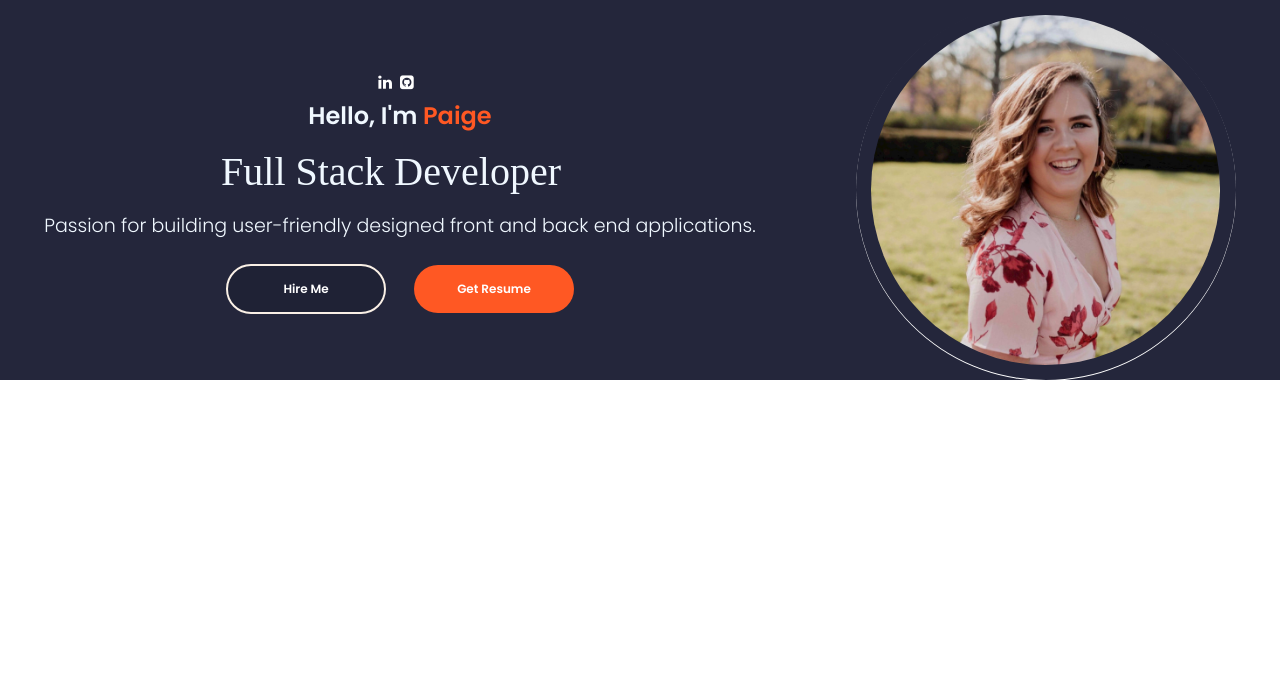
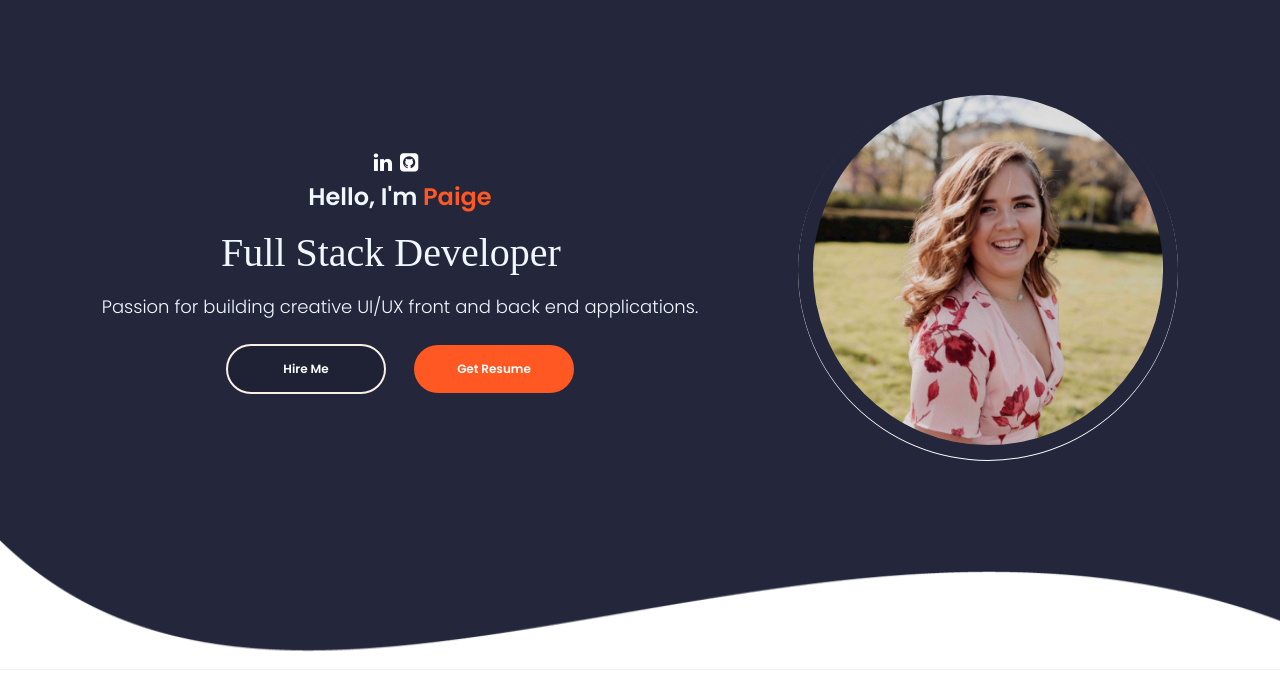
Before and after one commit to paigetiedeman/react-portfolio, a React (Create React App) app: page / in a window 1280 px wide. Shown: the top 690 px of the page. Built offline with nearby package versions, Linux system fonts and the light colour scheme; a web font is replaced by a local one.

Commit message:
WIP: Home folder

```diff
--- a/src/App.js
+++ b/src/App.js
@@ -1,10 +1,10 @@
 import './App.css';
-import Profile from './PortfolioContainer/Home/Profile';
+import Home from './PortfolioContainer/Home/Home'
 
 function App() {
   return (
     <div className="App">
-      <Profile />
+      <Home />
     </div>
   );
 }
--- /dev/null
+++ b/src/PortfolioContainer/Home/Footer/Footer.css
@@ -0,0 +1,25 @@
+.footer-container{
+  height: 17.8%;
+  width: 100%;
+  overflow: hidden;
+  display: flex;
+  justify-content: center;
+}
+
+.footer-parent{
+  width: 100%;
+  height: 100%;
+  max-width: 1920px;
+}
+
+.footer-parent img{
+  max-width: 100%;
+  height: 130px;
+}
+
+@media only screen and (min-width: 1110px){
+  .footer-parent{
+    display: flex;
+    align-items: flex-end;
+  }
+}
--- /dev/null
+++ b/src/PortfolioContainer/Home/Footer/Footer.js
@@ -0,0 +1,13 @@
+import React from 'react';
+import './Footer.css';
+
+export default function Footer() {
+  return (
+    <div className="footer-container">
+      <div className="footer-parent">
+        <img src={require ('../../../assets/Home/shape-bg.png').default} alt='no internet connection'/>
+      </div>
+
+    </div>
+  )
+}
--- /dev/null
+++ b/src/PortfolioContainer/Home/Header/Header.js
@@ -0,0 +1,9 @@
+import React from 'react'
+
+export default function Header() {
+  return (
+    <div>
+
+    </div>
+  )
+}
--- /dev/null
+++ b/src/PortfolioContainer/Home/Home.css
@@ -0,0 +1,7 @@
+.home-container {
+  display: flex;
+  flex-direction: column;
+  justify-content: space-between;
+  min-height: 670px;
+  background-image: url("../../assets/Home/bg.jpg");
+}
--- /dev/null
+++ b/src/PortfolioContainer/Home/Home.js
@@ -0,0 +1,15 @@
+import React from "react";
+import Profile from "./Profile/Profile";
+import Footer from "./Footer/Footer";
+import Header from "./Header/Header";
+import "./Home.css";
+
+export default function Home(props) {
+  return (
+    <div className="home-container" id={props.id || ""}>
+      <Header />
+      <Profile />
+      <Footer />
+    </div>
+  );
+}
--- a/src/PortfolioContainer/Home/Profile.css
+++ b/src/PortfolioContainer/Home/Profile/Profile.css
@@ -5,7 +5,6 @@
   justify-content: center;
   height: 10%;
   min-height: fit-content;
-  background-image: url('../../assets//Home/bg.jpg');
 }
 
 .profile-parent {
@@ -39,7 +38,7 @@
 }
 
 .profile-role-tagline {
-  font-size: 19px;
+  font-size: 18px;
   margin: 5px 0 0 0;
   font-family: "Poppins Light";
 }
@@ -69,7 +68,7 @@
   height: 92%;
   width: 92%;
   border-radius: 50%;
-  background-image: url("../../assets/Home/profile.jpg");
+  background-image: url("../../../assets/Home/profile.jpg");
   background-size: cover;
   background-repeat: no-repeat;
   background-position: center;
@@ -124,7 +123,7 @@
     display: flex;
     justify-content: space-between;
   }
-  .proflie-details {
+  .profile-details {
     margin: 25px 0 0;
   }
   .profile-options .highlighted-btn {
@@ -142,7 +141,7 @@
     width: 275px;
     margin-top: -90px;
   }
-  .proflie-details {
+  .profile-details {
     width: 95%;
   }
 }
--- a/src/PortfolioContainer/Home/Profile.js
+++ b/src/PortfolioContainer/Home/Profile/Profile.js
@@ -1,6 +1,6 @@
-import React from 'react';
-import Typical from 'react-typical';
-import './Profile.css';
+import React from "react";
+import Typical from "react-typical";
+import "./Profile.css";
 
 export default function Profile() {
   return (
@@ -10,10 +10,10 @@ export default function Profile() {
           <div className="colz">
             <div className="colz-icon">
             <a href="https://www.linkedin.com/in/paige-tiedeman">
-              <i className="fa fa-linkedin"></i>
+              <i className="fa fa-linkedin fa-lg"></i>
             </a>
             <a href="https://github.com/paigetiedeman">
-              <i className="fa fa-github-square"></i>
+              <i className="fa fa-github-square fa-lg"></i>
             </a>
             </div>
           </div>
@@ -42,7 +42,7 @@ export default function Profile() {
                 />
               </h1>
               <span className="profile-role-tagline">
-                Passion for building user-friendly designed front and back end applications.
+                Passion for building creative UI/UX front and back end applications.
               </span>
             </span>
           </div>
```
Also changed, not shown: src/PortfolioContainer/Home/Header/Header.css (added), src/assets/Home/bg.jpg, src/assets/Home/shape-bg.png (added).
